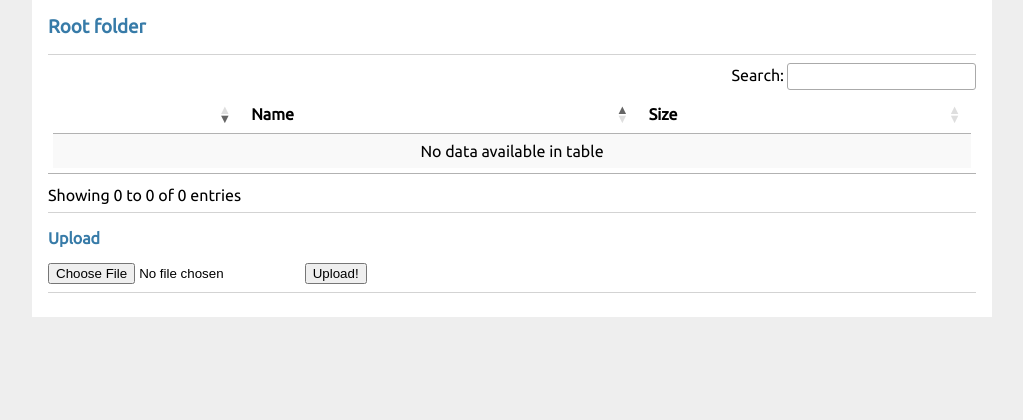
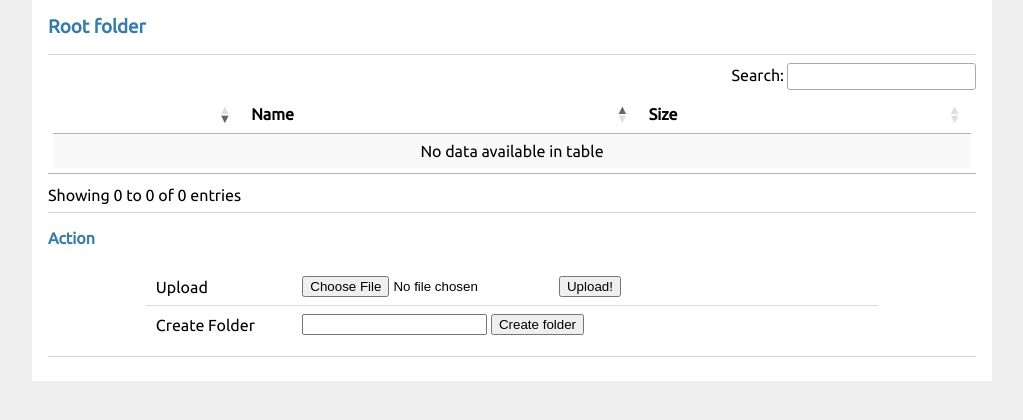
Before and after one commit to sonlamho/home_fserver, a Flask app: template home_fserver/templates/index.html in a window 1280 px wide. Shown: the part 57-477 px from the top of the page, without its empty margins (128-1151 px from the left). Run offline with Flask 2, Linux system fonts and the light colour scheme; the template is opened without the code that fills it, so the values that code supplies are empty; parts of the project's set-up code (start-up, migrations or seed data) failed here and were passed over; some libraries are stand-ins or nearby versions.

Commit message:
no upload or other actions with secret path; some refactoring

```diff
--- a/home_fserver/route_fs.py
+++ b/home_fserver/route_fs.py
@@ -45,24 +45,24 @@ def login():
 
 
 def handle_upload(relpath: str) -> None:
-    print(request.form)
-    if 'upload' in request.form:
-        print(request.files)
-        if 'file' not in request.files:
-            flash('No file part')
-        f = request.files['file']
-        if f.filename == '':
-            flash('No selected file')
-        if f and f.filename:
-            filename = secure_filename(f.filename)
-            f.save(os.path.join(NAV.full_path(relpath), filename))
+    print(request.files)
+    if 'file' not in request.files:
+        flash('No file part')
+    f = request.files['file']
+    if f.filename == '':
+        flash('No selected file')
+    if f and f.filename:
+        filename = secure_filename(f.filename)
+        f.save(os.path.join(NAV.full_path(relpath), filename))
 
 
 @bp.route('/', methods=('GET', 'POST'))
 @login_required
 def index():
     if request.method == 'POST':
-        handle_upload('')
+        print(request.form)
+        if 'upload' in request.form:
+            handle_upload('')
         return redirect(url_for('fs.index'))
     print(session)
     return render_template('index.html', NAV=NAV, relpath='',
@@ -73,7 +73,9 @@ def index():
 @login_required
 def index_path(relpath):
     if request.method == 'POST':
-        handle_upload(relpath)
+        print(request.form)
+        if 'upload' in request.form:
+            handle_upload(relpath)
         return redirect(url_for('fs.index_path', relpath=relpath))
     if NAV.is_folder(relpath):
         return render_template('index.html', NAV=NAV, relpath=relpath,
--- a/home_fserver/route_secret.py
+++ b/home_fserver/route_secret.py
@@ -1,8 +1,7 @@
 
 import os
 from flask import (
-    Blueprint, render_template, request,
-    send_from_directory
+    Blueprint, render_template, request, send_from_directory
 )
 from .utils import NAV, get_config
 
--- a/home_fserver/templates/index.html
+++ b/home_fserver/templates/index.html
@@ -54,15 +54,36 @@
   </tbody>
 </table>
 
+
+{% if not secret %}
 <hr>
+<div>
+  <h4> Action </h4>
+  <table style="width:80%;" class="display dataTable">
+    <tbody>
+    <tr>
+      <td style="width:20%">Upload</td>
+      <td>
+      <form enctype="multipart/form-data" method="post">
+        <input type="file" name="file" id="file" required>
+        <input type="submit" name="upload" value="Upload!">
+      </form>
+      </td>
+    </tr>
+    <tr>
+      <td style="width:20%">Create Folder</td>
+      <td>
+      <form method="post" autocomplete="off">
+        <input type="text" name="new_folder_name" id="new_folder_name" required>
+        <input type="submit" name="create_folder" value="Create folder">
+      </form>
+      </td>
+    </tr>
+    </tbody>
+  </table>
+</div>
+{% endif %}
 
-<div>
-  <h4> Upload </h4>
-  <form enctype="multipart/form-data" method="post">
-    <input type="file" name="file" id="file" required>
-    <input type="submit" name="upload" value="Upload!">
-  </form>
-</div>
 
 <hr>
 {% if (not secret) and ALLOW_SECRET %}
```
